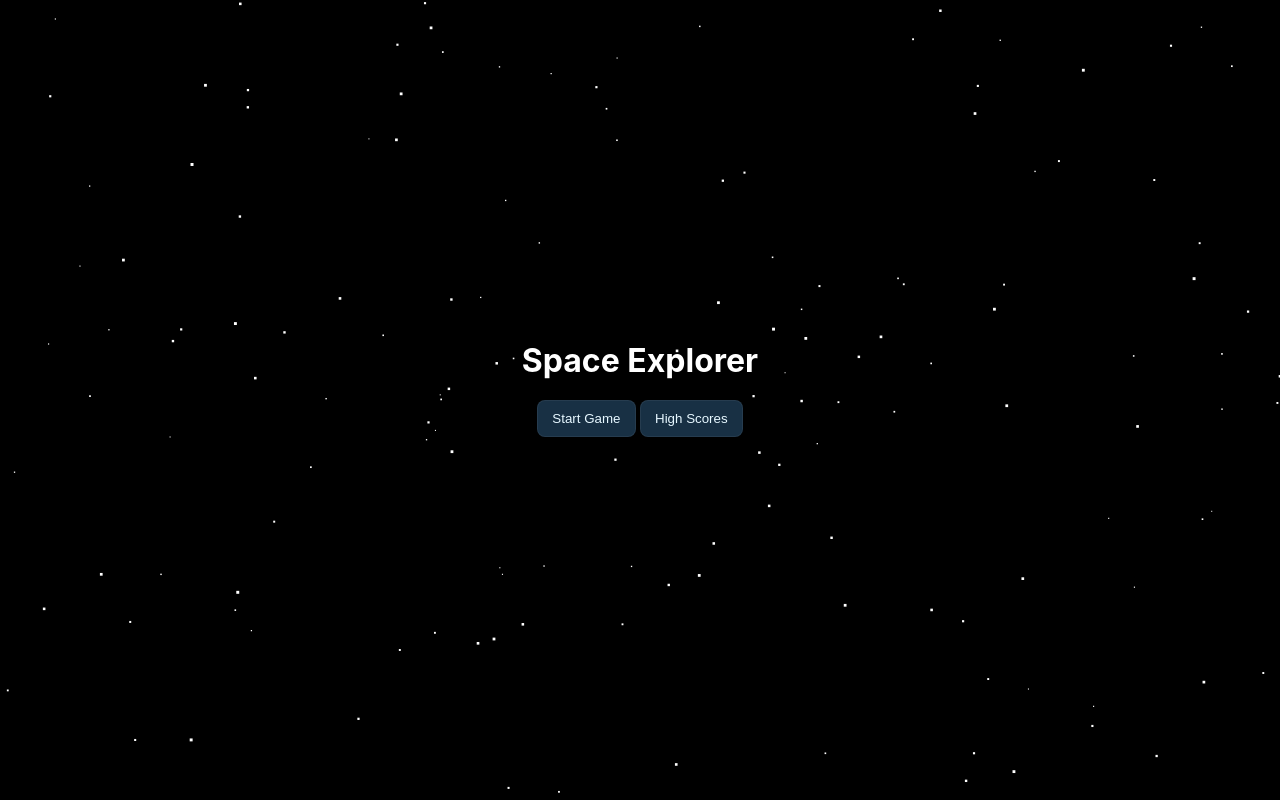
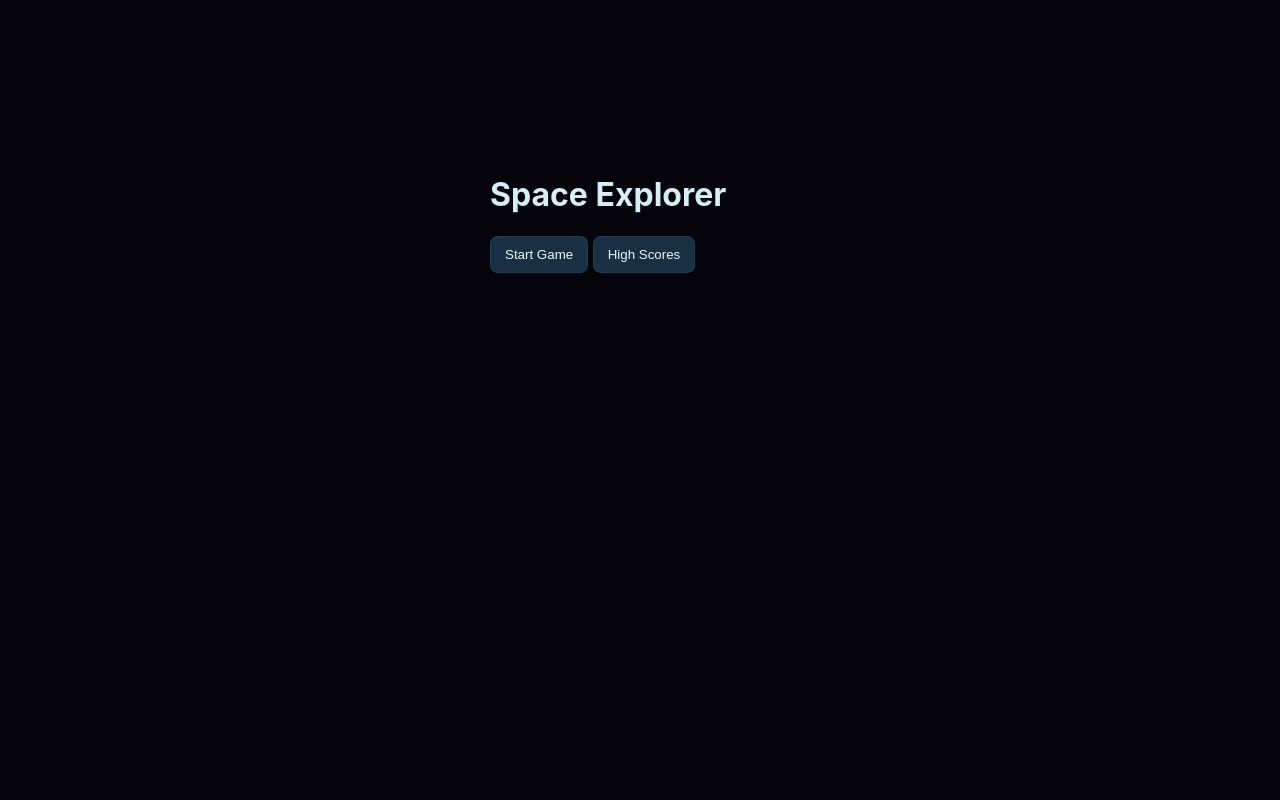
Before and after one commit to GSSPages/Space-Explorer, a plain HTML site: page index.html in a window 1280 px wide. Drawn offline with Linux system fonts and the light colour scheme.

Commit message:
Add files via upload

```diff
--- a/script.js
+++ b/script.js
@@ -1,45 +1,4 @@
 document.addEventListener('DOMContentLoaded', () => {
-  const starCanvas = document.getElementById('starfield');
-const starCtx = starCanvas.getContext('2d');
-let stars = [];
-const numStars = 150;
-
-function resizeStarCanvas() {
-  starCanvas.width = window.innerWidth;
-  starCanvas.height = window.innerHeight;
-}
-window.addEventListener('resize', resizeStarCanvas);
-resizeStarCanvas();
-
-// Create star objects with random speeds (parallax)
-for (let i = 0; i < numStars; i++) {
-  stars.push({
-    x: Math.random() * starCanvas.width,
-    y: Math.random() * starCanvas.height,
-    speed: Math.random() * 0.8 + 0.2, // speed between 0.2 and 1.0
-    size: Math.random() * 2 + 1       // pixel size 1–3
-  });
-}
-
-function animateStarfield() {
-  starCtx.fillStyle = 'black';
-  starCtx.fillRect(0, 0, starCanvas.width, starCanvas.height);
-
-  starCtx.fillStyle = 'white';
-  for (let s of stars) {
-    starCtx.fillRect(s.x, s.y, s.size, s.size);
-    s.x -= s.speed; // move star to the left
-    if (s.x < 0) {
-      s.x = starCanvas.width;
-      s.y = Math.random() * starCanvas.height;
-      s.speed = Math.random() * 0.8 + 0.2;
-    }
-  }
-  requestAnimationFrame(animateStarfield);
-}
-
-animateStarfield();
-
   // Constants
   const MAX_CREW = 100, MAX_ENERGY = 100, HS_KEY = 'engage_highscores_v1', STATE_KEY = 'engage_state_v1';
 
--- a/style.css
+++ b/style.css
@@ -1,32 +1,4 @@
-#menu-screen {
-  position: relative;
-  width: 100%;
-  height: 100vh;
-  overflow: hidden;
-}
 
-#starfield {
-  position: absolute;
-  top: 0;
-  left: 0;
-  width: 100%;
-  height: 100%;
-  background: black;
-  z-index: 0;
-}
-
-#menu-buttons {
-  position: relative;
-  z-index: 1;
-  text-align: center;
-  top: 40%;
-}
-
-#menu-buttons h1 {
-  color: white;
-  margin-bottom: 20px;
-  font-size: 2em;
-}
 :root{--bg:#04040a;--panel:#071026;--accent:#61dafb;--muted:#7a8aa3;--text:#d6eef8}
 *{box-sizing:border-box}body{margin:0;font-family:Inter,system-ui,Arial;background:var(--bg);color:var(--text);display:flex;flex-direction:column;align-items:center;min-height:100vh}
 .screen{padding:24px;width:100%;max-width:1000px;text-align:center}
```
